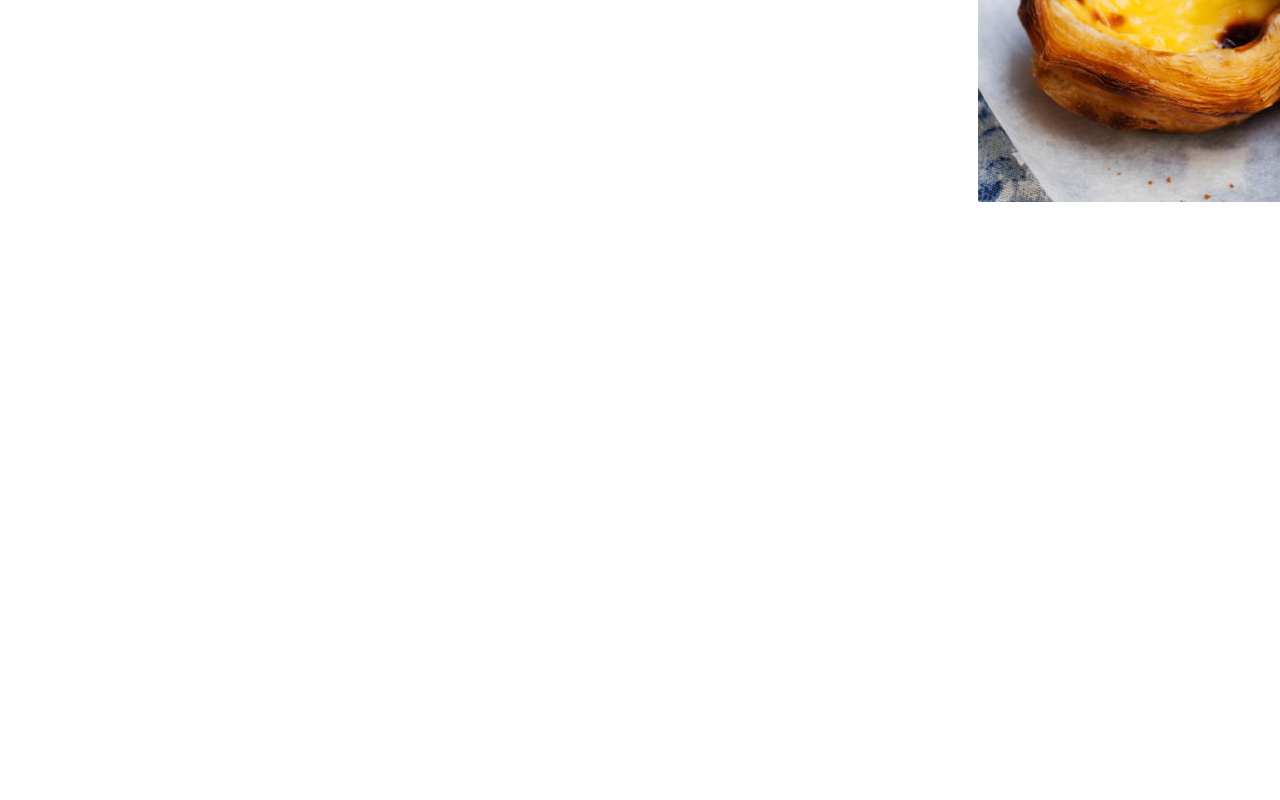
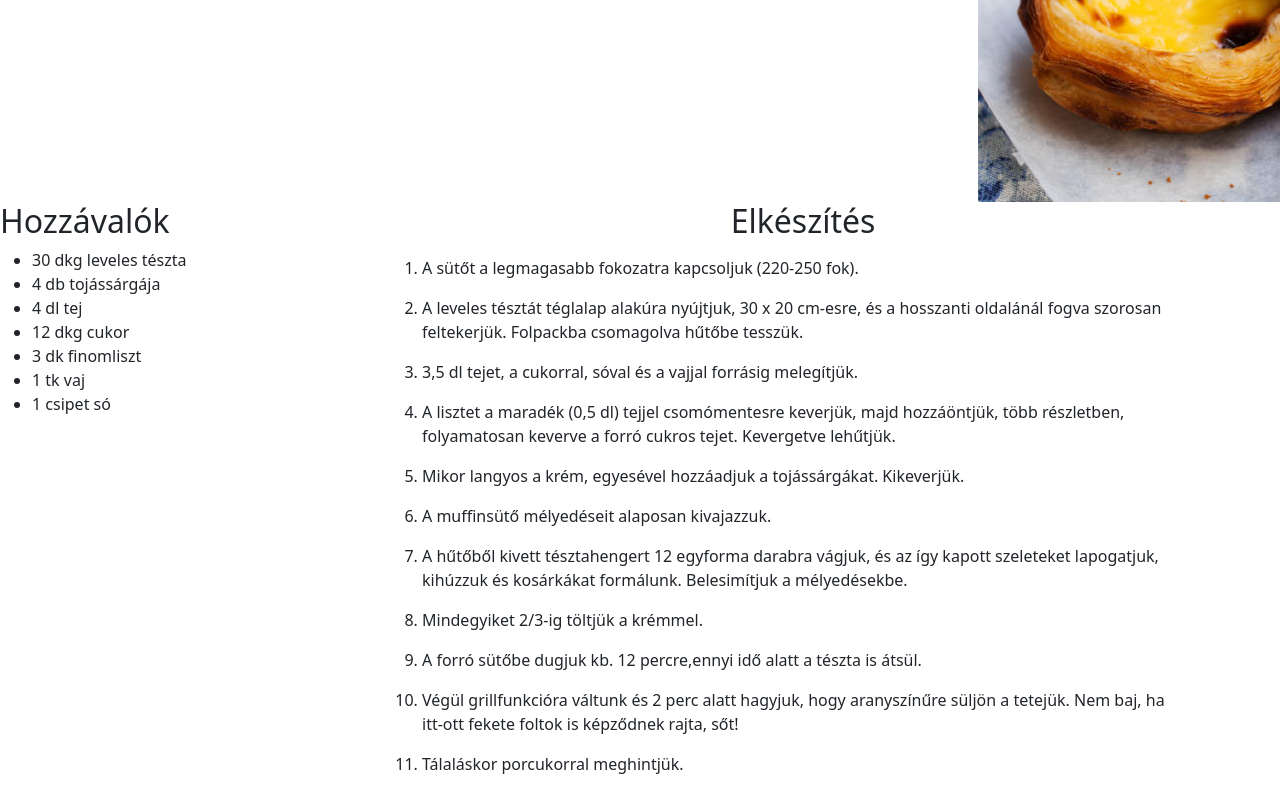
Before and after one commit to birovitsbence/IKT-1-PASTEL-DE-BELEM, a plain HTML site: page suti.html in a window 1280 px wide. Shown: the part 329-1129 px from the top of the page. Before the commit the page ends 800 px from the top, so only its background shows below. Drawn offline with nearby package versions, Linux system fonts and the light colour scheme.

Commit message:
elkészítés

```diff
--- a/suti.html
+++ b/suti.html
@@ -18,12 +18,62 @@
     <div class="col-lg-8 col-xl-9">
         <p>A pastel de Belém története az 1800-as évekig nyúlik vissza és a lisszaboni Belém-toronyhoz közeli Szent Jeromos-kolostorban kezdődött. Az 1820-as liberális forradalom után az országban működő kolostorokat ugyanis bezárták, a szerzeteseket és az ott dolgozókat elűzték. Volt azonban egy cukorfinomító a kolostor szomszédságában lévő üzlet mellett, ami ötletet adott egy szerzetesnek: kitalálta, hogy szorult helyzetükön segítene, és talán egy kis bevételre lehetne szert tenni, ha saját készítésű süteményeket készítenének a cukorfinomítóban, amit aztán pénzért árulnának a kolostor melletti boltban. Az ötlet bevált: a “belémi süteményeknek” hamar híre ment, és bár a boltot akkoriban még nagyon nehéz volt megközelíteni (mivel Belém a városon kívülre esett, és csak a Tejo folyón közlekedő gőzhajókkal lehetett odajutni), rengeteg látogatót vonzott. 1837-re megszületett a tökéletes recept, amit a mai napig használnak a pastel de Belém elkészítéséhez. </p>
 
-
     </div>
         <div class="col-lg-4 col-xl-3">
         <img src="sutikep.jpg" alt="Pastel De Belém">
         </div>
 </div>
+<div class="row also">
+    <div class="col-md-4 col-lg-3">
+        <h2 id="hozza">Hozzávalók</h2>
+        <ul>
+            <li>30 dkg leveles tészta</li>
+            <li>4 db tojássárgája</li>
+            <li>4 dl tej</li>
+            <li>12 dkg cukor</li>
+            <li>3 dk finomliszt</li>
+            <li>1 tk vaj</li>
+            <li>1 csipet só</li>
+        </ul>
+    </div>
+    <div class="col-md-8 col-lg-9">
+        <h2 id="elkeszit" class="text-center">Elkészítés</h2>
+        <ol class="px-5 mx-xl-5">
+            <li class="py-2">
+                A sütőt a legmagasabb fokozatra kapcsoljuk (220-250 fok).
+            </li>
+            <li class="py-2">
+                A leveles tésztát téglalap alakúra nyújtjuk, 30 x 20 cm-esre, és a hosszanti oldalánál fogva szorosan feltekerjük. Folpackba csomagolva hűtőbe tesszük.
+            </li>
+            <li class="py-2">
+                3,5 dl tejet, a cukorral, sóval és a vajjal forrásig melegítjük.
+            </li>
+            <li class="py-2">
+                A lisztet a maradék (0,5 dl) tejjel csomómentesre keverjük, majd hozzáöntjük, több részletben, folyamatosan keverve a forró cukros tejet. Kevergetve lehűtjük.
+            </li>
+            <li class="py-2">
+                Mikor langyos a krém, egyesével hozzáadjuk a tojássárgákat. Kikeverjük.
+            </li>
+            <li class="py-2">
+                A muffinsütő mélyedéseit alaposan kivajazzuk.
+            </li>
+            <li class="py-2">
+                A hűtőből kivett tésztahengert 12 egyforma darabra vágjuk, és az így kapott szeleteket lapogatjuk, kihúzzuk és kosárkákat formálunk. Belesimítjuk a mélyedésekbe.
+            </li>
+            <li class="py-2">
+                Mindegyiket 2/3-ig töltjük a krémmel.
+            </li>
+            <li class="py-2">
+                A forró sütőbe dugjuk kb. 12 percre,ennyi idő alatt a tészta is átsül.
+            </li>
+            <li class="py-2">
+                Végül grillfunkcióra váltunk és 2 perc alatt hagyjuk, hogy aranyszínűre süljön a tetejük. Nem baj, ha itt-ott fekete foltok is képződnek rajta, sőt!
+            </li>
+            <li class="py-2">
+                Tálaláskor porcukorral meghintjük.
+            </li>
+        </ol>
+    </div>
 
 </body>
 </html>
```
